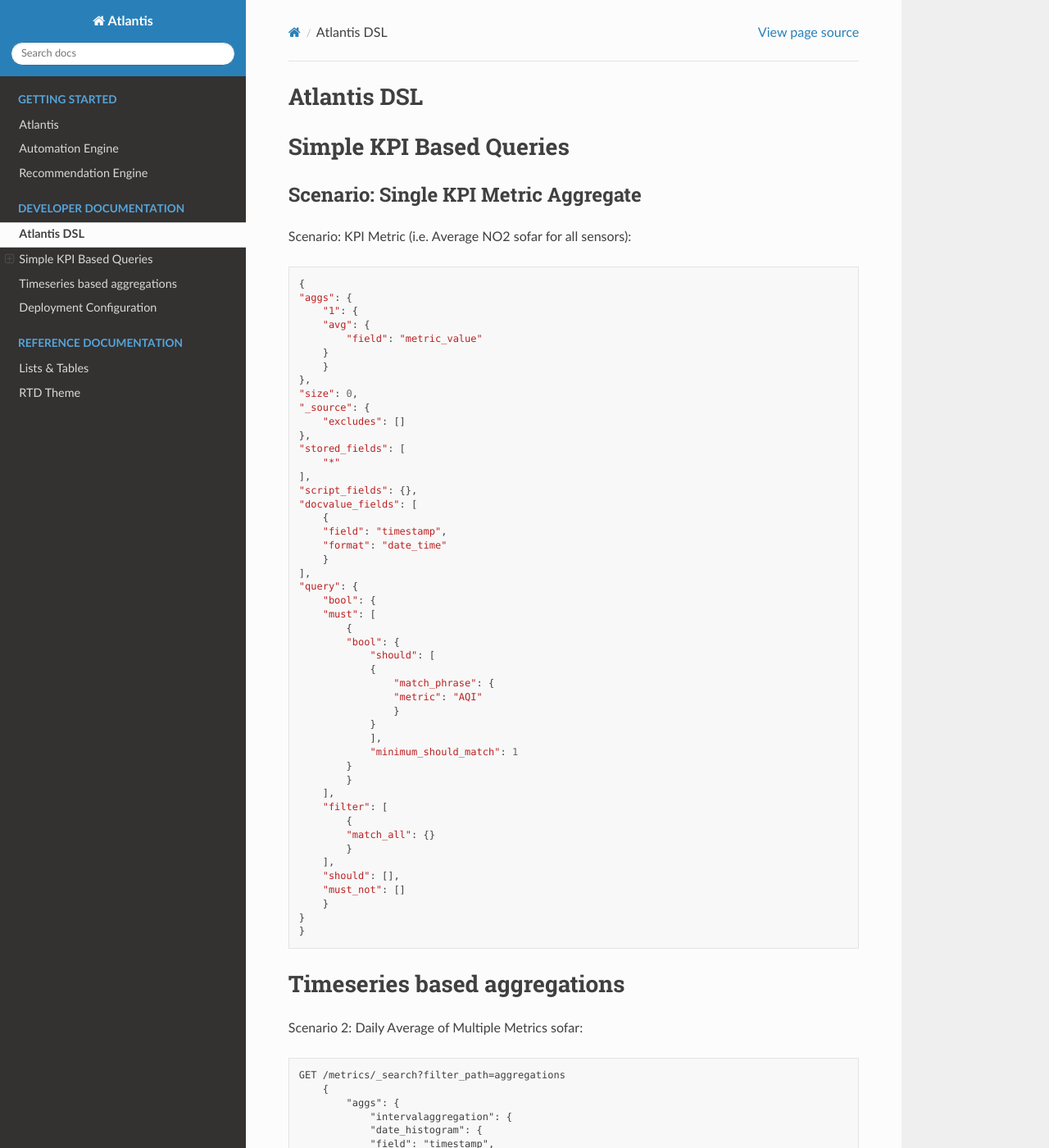
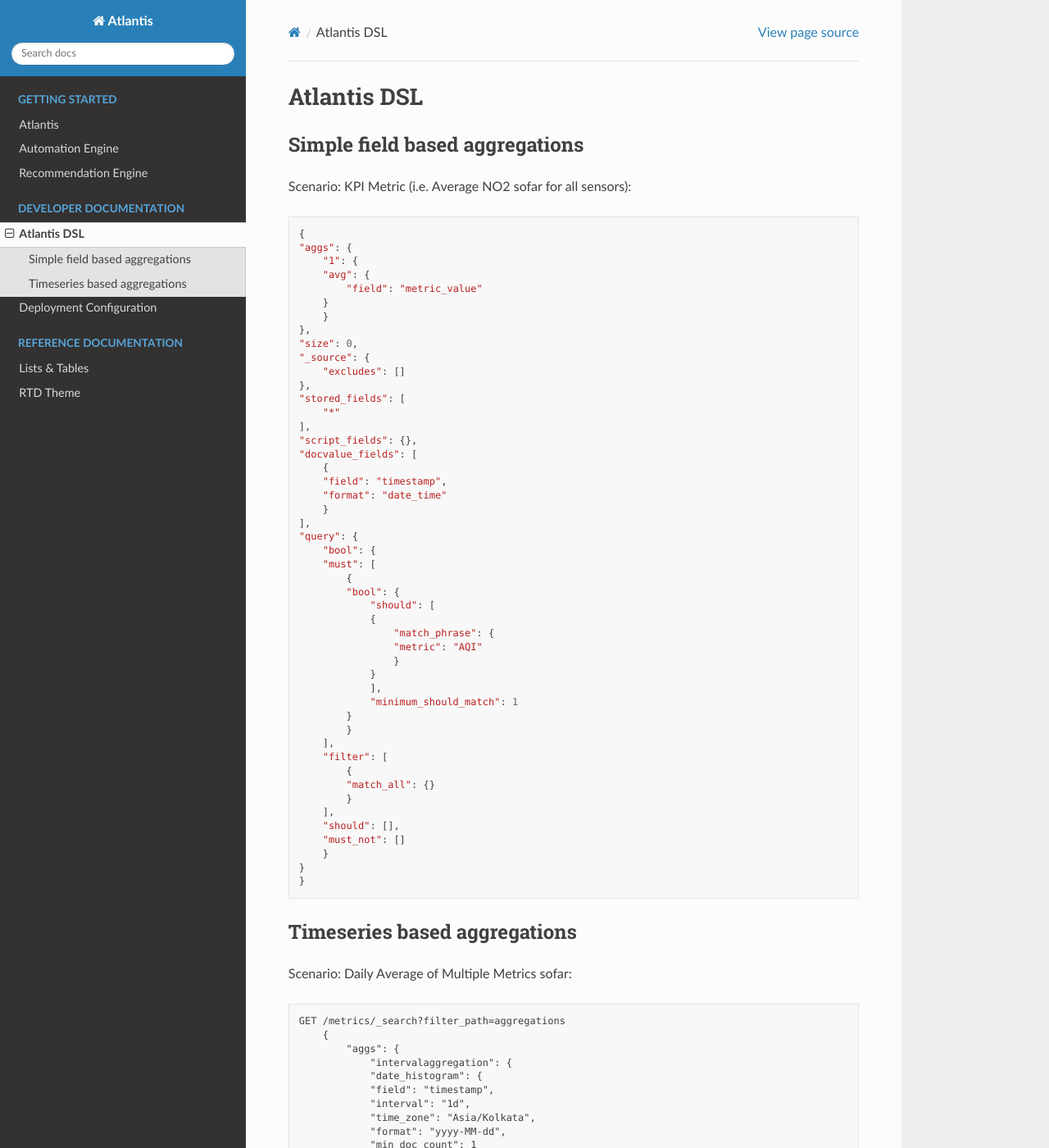
Before and after one commit to mohamedsheriff/atlantisdocs, a Sphinx documentation site: the page built from source/AtlantisDSL.rst, in a window 1280 px wide and 1400 px high. Shown: the whole window at 82% size. Built offline with Sphinx 7.4.7 and the Read the Docs theme 2.0.0, drawn with Linux system fonts in a browser that asks for light colours.

Commit message:
changed heading and nesting

```diff
--- a/source/AtlantisDSL.rst
+++ b/source/AtlantisDSL.rst
@@ -2,12 +2,8 @@
 Atlantis DSL
 ============
 
-========================
-Simple KPI Based Queries
-========================
-
-Scenario: Single KPI Metric Aggregate
-*************************************
+Simple field based aggregations
+*******************************
 
 Scenario: KPI Metric (i.e. Average NO2 sofar for all sensors)::
 
@@ -60,11 +56,11 @@
     }
     }
 
-=============================
+
 Timeseries based aggregations
-=============================
+*******************************
 
-Scenario 2: Daily Average of Multiple Metrics sofar::
+Scenario: Daily Average of Multiple Metrics sofar::
 
     GET /metrics/_search?filter_path=aggregations
         {
--- a/source/index.rst
+++ b/source/index.rst
@@ -46,7 +46,7 @@
 .. _dev-docs:
 
 .. toctree::
-   :maxdepth: 1
+   :maxdepth: 3
    :caption: Developer Documentation
 
    AtlantisDSL
```
